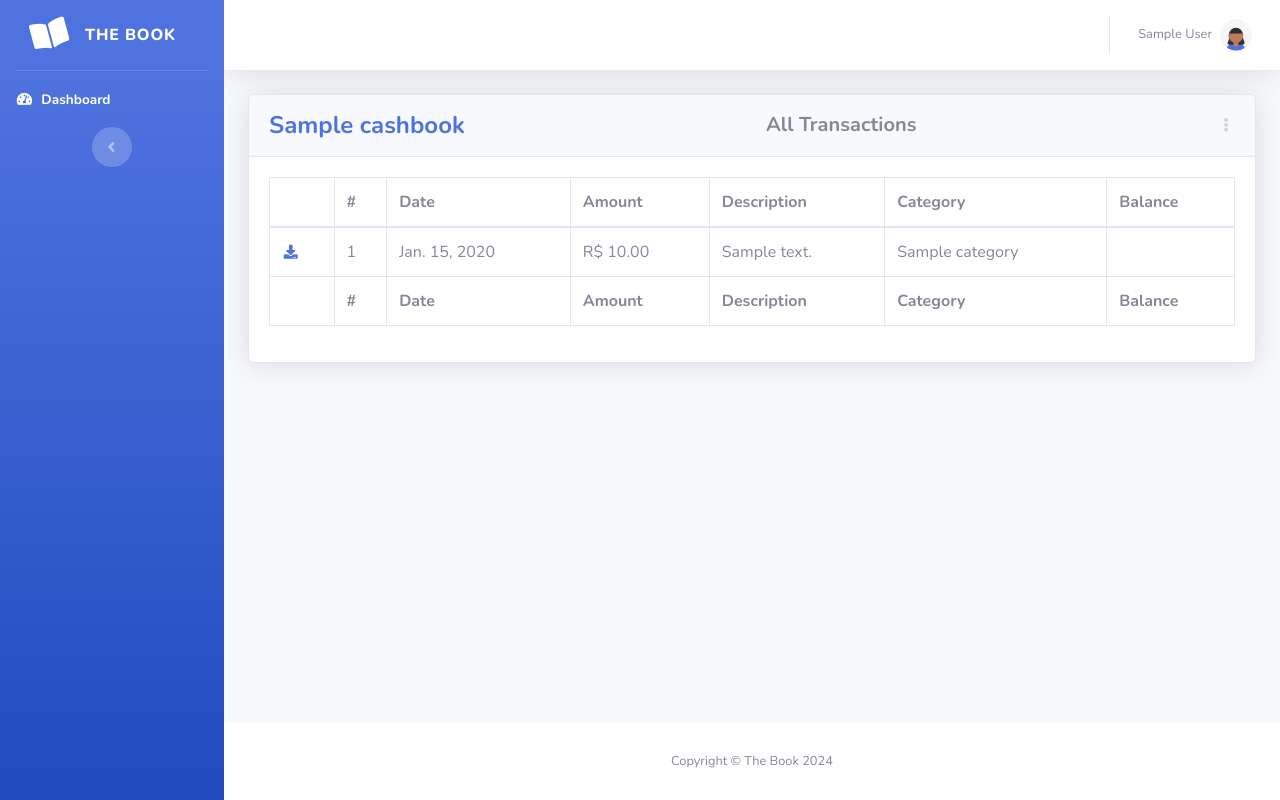
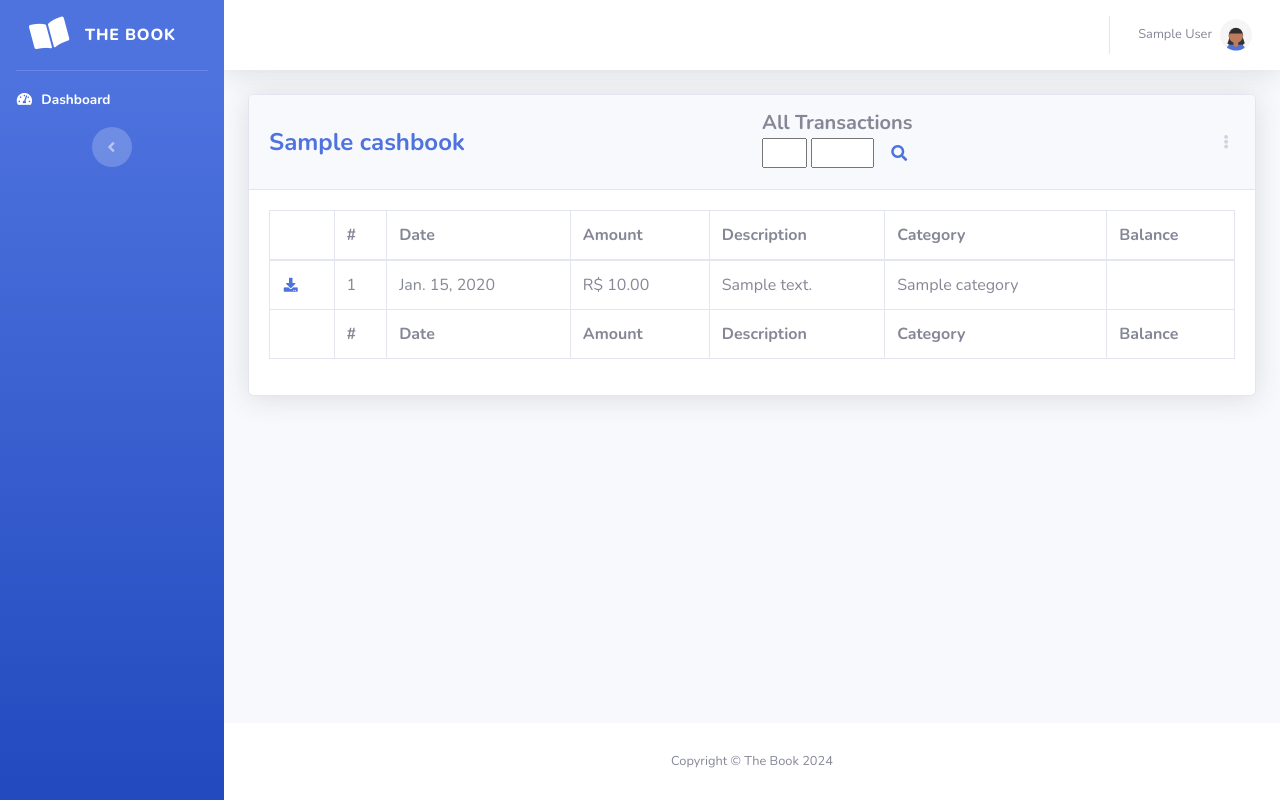
Before and after one commit to lhc/thebook, a Django app: a page that uses thebook/bookkeeping/templates/bookkeeping/transactions.html in a window 1280 px wide. Run offline with Django 5.2, Linux system fonts and the light colour scheme; a user stored in the database is signed in; tables that the repository leaves empty hold one stand-in row (values such as "Sample post"); some libraries are stand-ins or nearby versions.

Commit message:
Add month/year search form in transactions results

```diff
--- a/thebook/bookkeeping/templates/bookkeeping/transactions.html
+++ b/thebook/bookkeeping/templates/bookkeeping/transactions.html
@@ -10,6 +10,7 @@
       {{ cash_book.name }}
     </h4>
 
+    <div>
       <h5 class="m-0 font-weight-bold">
       {% if year or month %}
         <a href="{% url 'bookkeeping:cash-book-transactions' cash_book.slug %}?{{ previous_period }}">
@@ -24,6 +25,17 @@
         {% translate "All Transactions" %}
       {% endif %}
       </h5>
+
+      <div>
+        <center>
+          <form method="get" action="{% url 'bookkeeping:cash-book-transactions' cash_book.slug %}">
+            <input class="span2" size="2" maxlength="2" type="text" name="month">
+            <input class="span2" size="4" maxlength="4" type="text" name="year">
+            <button type="submit" class="btn btn-link"><i class="fa fa-search"></i></button>
+          </form>
+        </center>
+      </div>
+    </div>
 
     <div class="dropdown no-arrow">
       <a class="dropdown-toggle" href="#" role="button" id="dropdownMenuLink" data-toggle="dropdown" aria-haspopup="true" aria-expanded="false">
```
Lines whose indentation alone changed are shown as unchanged.
